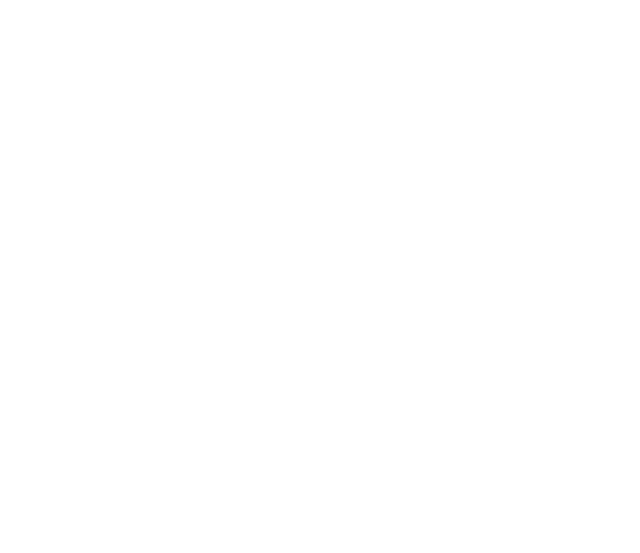
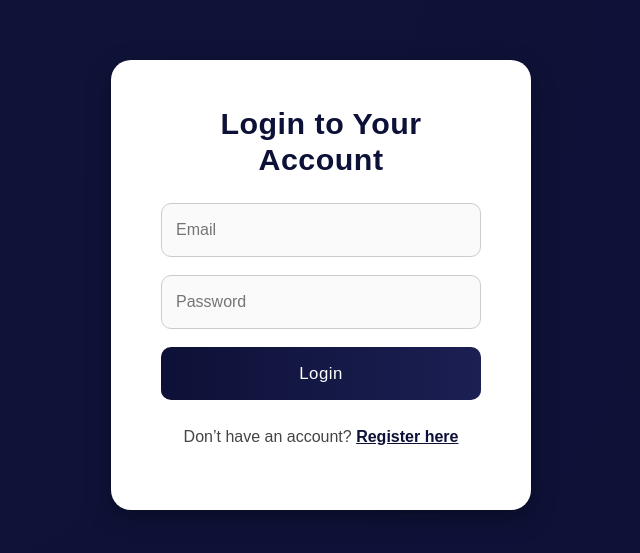
Before and after one commit to Vishakhakasture/Electronix_Hub, a React (Vite) app in the folder Electronix/: page /auth in a window 1280 px wide. Before the commit this address had no page. Shown: the part 115-668 px from the top of the page, without its empty margins (319-959 px from the left). Built offline with nearby package versions, Linux system fonts and the light colour scheme.

Commit message:
authentication

```diff
--- a/Electronix/package.json
+++ b/Electronix/package.json
@@ -11,6 +11,7 @@
   },
   "dependencies": {
     "bootstrap": "^5.3.8",
+    "firebase": "^12.4.0",
     "react": "^19.1.1",
     "react-bootstrap": "^2.10.10",
     "react-dom": "^19.1.1",
--- a/Electronix/src/App.jsx
+++ b/Electronix/src/App.jsx
@@ -1,5 +1,6 @@
 import './App.css';
 import Home from './components/home-page/Home.jsx';
+import Auth from './components/auth-page/Auth.jsx'
 import { BrowserRouter, Routes, Route } from 'react-router-dom';
 import SubCategoryPage from './components/home-page/SubCategoryPage.jsx';
 
@@ -8,7 +9,7 @@
     <BrowserRouter>
       <Routes>
         <Route path="/" element={<Home />} />
-
+        <Route path="/auth" element={<Auth />} />
         <Route
           path="/electronics/:category/:subCategory"
           element={<SubCategoryPage/>}
--- /dev/null
+++ b/Electronix/src/components/auth-page/Auth.css
@@ -0,0 +1,119 @@
+.auth-container {
+  display: flex;
+  justify-content: center;
+  align-items: center;
+  min-height: 100vh;
+  background: radial-gradient(circle at top left, #101439, #0d1137);
+  font-family: "Poppins", sans-serif;
+  padding: 20px;
+}
+
+.auth-card {
+  background: #ffffff;
+  border-radius: 20px;
+  padding: 45px 50px;
+  box-shadow: 0 8px 25px rgba(0, 0, 0, 0.35);
+  width: 100%;
+  max-width: 420px;
+  text-align: center;
+  transition: all 0.3s ease;
+}
+
+.auth-card:hover {
+  transform: translateY(-4px);
+  box-shadow: 0 10px 28px rgba(0, 0, 0, 0.4);
+}
+
+.auth-card h2 {
+  color: #0d1137;
+  font-size: 1.9rem;
+  margin-bottom: 25px;
+  font-weight: 700;
+  letter-spacing: 0.5px;
+}
+
+.auth-input {
+  width: 100%;
+  padding: 14px;
+  margin-bottom: 18px;
+  border: 1px solid #ccc;
+  border-radius: 10px;
+  font-size: 1rem;
+  outline: none;
+  transition: all 0.3s ease;
+  background-color: #fafafa;
+}
+
+.auth-input:focus {
+  border-color: #ffd700;
+  box-shadow: 0 0 6px #ffd700;
+  background-color: #fff;
+}
+
+.auth-btn {
+  width: 100%;
+  background: linear-gradient(90deg, #0d1137, #1b1f52);
+  color: #fff;
+  padding: 14px;
+  border: none;
+  border-radius: 10px;
+  font-size: 1.05rem;
+  cursor: pointer;
+  transition: all 0.3s ease;
+  font-weight: 500;
+  letter-spacing: 0.5px;
+}
+
+.auth-btn:hover {
+  background: linear-gradient(90deg, #1b1f52, #2d437c);
+  transform: translateY(-3px);
+}
+
+.auth-error {
+  background-color: #ffe5e5;
+  color: #c62828;
+  padding: 10px;
+  border-radius: 8px;
+  margin-bottom: 18px;
+  font-size: 0.9rem;
+}
+
+.auth-toggle {
+  margin-top: 25px;
+  color: #444;
+  font-size: 1rem;
+}
+
+.auth-link {
+  color: #0d1137;
+  font-weight: 600;
+  cursor: pointer;
+  text-decoration: underline;
+  transition: color 0.3s;
+}
+
+.auth-link:hover {
+  color: #ffd700;
+}
+
+/* 🌐 Responsive design */
+@media (max-width: 600px) {
+  .auth-card {
+    padding: 30px 25px;
+    max-width: 90%;
+  }
+
+  .auth-card h2 {
+    font-size: 1.5rem;
+  }
+
+  .auth-input,
+  .auth-btn {
+    font-size: 0.95rem;
+    padding: 12px;
+  }
+
+  .auth-toggle {
+    font-size: 0.9rem;
+  }
+}
--- /dev/null
+++ b/Electronix/src/components/auth-page/Auth.jsx
@@ -0,0 +1,125 @@
+import React, { useState } from "react";
+import {
+  createUserWithEmailAndPassword,
+  signInWithEmailAndPassword,
+} from "firebase/auth";
+import { auth } from "../../firebase";
+import { useNavigate } from "react-router-dom";
+import "./Auth.css";
+
+const Auth = () => {
+  const [isLogin, setIsLogin] = useState(true);
+  const [email, setEmail] = useState("");
+  const [password, setPassword] = useState("");
+  const [confirmPassword, setConfirmPassword] = useState("");
+  const [error, setError] = useState("");
+  const navigate = useNavigate();
+
+  const handleAuth = async (e) => {
+    e.preventDefault();
+    setError("");
+
+    if (!email || !password) {
+      setError("All fields are required");
+      return;
+    }
+
+    if (!isLogin && password !== confirmPassword) {
+      setError("Passwords do not match");
+      return;
+    }
+
+    try {
+      if (isLogin) {
+        // 🔹 Login user
+        await signInWithEmailAndPassword(auth, email, password);
+        alert("✅ Login successful!");
+        navigate("/");
+      } else {
+        // 🔹 Register new user
+        await createUserWithEmailAndPassword(auth, email, password);
+        alert("🎉 Registration successful!");
+        setIsLogin(true);
+        setEmail("");
+        setPassword("");
+        setConfirmPassword("");
+      }
+    } catch (err) {
+      if (isLogin) {
+        setError("Invalid email or password");
+      } else {
+        if (err.code === "auth/email-already-in-use") {
+          setError("Email already registered");
+        } else if (err.code === "auth/weak-password") {
+          setError("Password should be at least 6 characters");
+        } else {
+          setError("Registration failed. Try again.");
+        }
+      }
+    }
+  };
+
+  return (
+    <div className="auth-container">
+      <div className="auth-card">
+        <h2>{isLogin ? "Login to Your Account" : "Create New Account"}</h2>
+        {error && <p className="auth-error">{error}</p>}
+
+        <form onSubmit={handleAuth}>
+          <input
+            type="email"
+            placeholder="Email"
+            className="auth-input"
+            value={email}
+            onChange={(e) => setEmail(e.target.value)}
+            required
+          />
+
+          <input
+            type="password"
+            placeholder="Password"
+            className="auth-input"
+            value={password}
+            onChange={(e) => setPassword(e.target.value)}
+            required
+          />
+
+          {!isLogin && (
+            <input
+              type="password"
+              placeholder="Confirm Password"
+              className="auth-input"
+              value={confirmPassword}
+              onChange={(e) => setConfirmPassword(e.target.value)}
+              required
+            />
+          )}
+
+          <button type="submit" className="auth-btn">
+            {isLogin ? "Login" : "Register"}
+          </button>
+        </form>
+
+        <p className="auth-toggle">
+          {isLogin ? (
+            <>
+              Don’t have an account?{" "}
+              <span onClick={() => setIsLogin(false)} className="auth-link">
+                Register here
+              </span>
+            </>
+          ) : (
+            <>
+              Already have an account?{" "}
+              <span onClick={() => setIsLogin(true)} className="auth-link">
+                Login here
+              </span>
+            </>
+          )}
+        </p>
+      </div>
+    </div>
+  );
+};
+
+export default Auth;
--- a/Electronix/src/components/home-page/Navbar.css
+++ b/Electronix/src/components/home-page/Navbar.css
@@ -4,7 +4,7 @@
   align-items: center;
   background: linear-gradient(90deg, #0d1137, #1b1f52);
   height: 80px;
-  padding: 0 120px; /* left-right spacing */
+  padding: 0 120px;
   box-shadow: 0 3px 12px rgba(0, 0, 0, 0.25);
   position: sticky;
   top: 0;
@@ -54,6 +54,7 @@
   align-items: center;
   gap: 25px;
   margin-right: 40px;
+  position: relative;
 }
 
 .icon-container {
@@ -61,8 +62,9 @@
   align-items: center;
   cursor: pointer;
   color: #ffffff;
-  font-size: 1.2rem;
+  font-size: 1.3rem;
   transition: transform 0.2s ease, color 0.2s ease;
+  position: relative;
 }
 
 .icon-container:hover {
@@ -70,6 +72,56 @@
   transform: scale(1.08);
 }
 
+/* =========================
+   DROPDOWN MENU STYLING
+   ========================= */
+.user-menu {
+  position: relative;
+}
+
+.dropdown-menu {
+  position: absolute;
+  top: 45px;
+  right: 0;
+  background: #ffffff;
+  border-radius: 10px;
+  box-shadow: 0 4px 15px rgba(0, 0, 0, 0.25);
+  padding: 10px 15px;
+  z-index: 2000;
+  min-width: 160px;
+  animation: fadeIn 0.25s ease-in-out;
+}
+
+.dropdown-menu button {
+  background: none;
+  border: none;
+  color: #1b1f52;
+  font-size: 15px;
+  cursor: pointer;
+  width: 100%;
+  text-align: left;
+  padding: 8px 0;
+  transition: color 0.2s ease;
+}
+
+.dropdown-menu button:hover {
+  color: #ffd700;
+}
+
+@keyframes fadeIn {
+  from {
+    opacity: 0;
+    transform: translateY(-5px);
+  }
+  to {
+    opacity: 1;
+    transform: translateY(0);
+  }
+}
+
+/* =========================
+   RESPONSIVE DESIGN
+   ========================= */
 @media (max-width: 768px) {
   .navbar {
     flex-direction: column;
@@ -84,9 +136,89 @@
 
   .logo-text {
     font-size: 1.2rem;
+    margin-left: 0;
   }
 
   .icon-container {
-    font-size: 1rem;
+    font-size: 1.1rem;
+  }
+
+  .dropdown-menu {
+    top: 38px;
+    right: -10px;
+    min-width: 130px;
   }
 }
+
+/* --- User dropdown styles --- */
+.user-menu {
+  position: relative;
+}
+
+.user-dropdown {
+  position: absolute;
+  top: 40px;
+  right: 0;
+  background: white;
+  color: #333;
+  border-radius: 8px;
+  box-shadow: 0 4px 12px rgba(0, 0, 0, 0.2);
+  padding: 10px 15px;
+  min-width: 150px;
+  z-index: 100;
+}
+
+.user-dropdown p {
+  margin: 0;
+  font-size: 0.9rem;
+  cursor: pointer;
+  transition: color 0.2s;
+}
+
+.user-dropdown p:hover {
+  color: #0d1137;
+  font-weight: 600;
+}
+
+.user-menu {
+  position: relative;
+}
+
+.user-dropdown {
+  position: absolute;
+  top: 45px;
+  right: 0;
+  background: #ffffff;
+  border-radius: 10px;
+  box-shadow: 0 4px 12px rgba(0, 0, 0, 0.2);
+  padding: 8px 0;
+  z-index: 999;
+  width: 160px;
+  animation: fadeIn 0.25s ease-in-out;
+}
+
+.user-dropdown p {
+  padding: 10px 15px;
+  margin: 0;
+  color: #0d1137;
+  font-weight: 500;
+  font-size: 0.95rem;
+  cursor: pointer;
+  transition: all 0.3s ease;
+}
+
+.user-dropdown p:hover {
+  background: #0d1137;
+  color: #ffd700;
+}
+
+@keyframes fadeIn {
+  from {
+    opacity: 0;
+    transform: translateY(-5px);
+  }
+  to {
+    opacity: 1;
+    transform: translateY(0);
+  }
+}
--- a/Electronix/src/components/home-page/Navbar.jsx
+++ b/Electronix/src/components/home-page/Navbar.jsx
@@ -1,30 +1,64 @@
-import React from "react";
+import React, { useState, useEffect, useRef } from "react";
 import "./Navbar.css";
 import { FaUser, FaShoppingCart } from "react-icons/fa";
+import { useNavigate } from "react-router-dom";
 
 const Navbar = () => {
+  const [showDropdown, setShowDropdown] = useState(false);
+  const navigate = useNavigate();
+  const dropdownRef = useRef(null);
+
+  // Toggle dropdown visibility when user icon clicked
+  const handleUserClick = () => {
+    setShowDropdown((prev) => !prev);
+  };
+
+  // Navigate to auth page
+  const handleLoginClick = () => {
+    setShowDropdown(false);
+    navigate("/auth");
+  };
+
+  // Close dropdown if clicked outside
+  useEffect(() => {
+    const handleClickOutside = (e) => {
+      if (dropdownRef.current && !dropdownRef.current.contains(e.target)) {
+        setShowDropdown(false);
+      }
+    };
+    document.addEventListener("click", handleClickOutside);
+    return () => document.removeEventListener("click", handleClickOutside);
+  }, []);
+
   return (
     <nav className="navbar">
       <div className="nav-left">
-        <h1 className="logo-text">ElectroNix</h1>
+        <h1 className="logo-text" onClick={() => navigate("/")}>
+          ElectroNix
+        </h1>
       </div>
 
       <div className="nav-center">
         <input
           type="text"
           className="search-input"
-          placeholder="Search for gifts, flowers, or more..."
+          placeholder="Search for electronics, gifts, or more..."
         />
       </div>
 
       <div className="nav-right">
         <div className="icon-container">
           <FaShoppingCart className="nav-icon" />
-          {/* <span>Cart</span> */}
         </div>
-        <div className="icon-container">
-          <FaUser className="nav-icon" />
-          {/* <span>Account</span> */}
+
+        <div className="icon-container user-menu" ref={dropdownRef}>
+          <FaUser className="nav-icon" onClick={handleUserClick} />
+
+          {showDropdown && (
+            <div className="user-dropdown">
+              <p onClick={handleLoginClick}>Login / Register</p>
+            </div>
+          )}
         </div>
       </div>
     </nav>
--- /dev/null
+++ b/Electronix/src/firebase.js
@@ -0,0 +1,18 @@
+// src/firebase.js
+import { initializeApp } from "firebase/app";
+import { getAuth } from "firebase/auth";
+
+const firebaseConfig = {
+  apiKey: "AIzaSyD67VPooCYP4eOURITrYTImGyL4yM4dXtk",
+  authDomain: "electronix-auth.firebaseapp.com",
+  projectId: "electronix-auth",
+  storageBucket: "electronix-auth.firebasestorage.app",
+  messagingSenderId: "72693867331",
+  appId: "1:72693867331:web:758333049ab161050e85f6",
+  measurementId: "G-PCJ5ZV16SV",
+};
+
+const app = initializeApp(firebaseConfig);
+
+// Initialize Firebase Authentication
+export const auth = getAuth(app);
```
Also changed, not shown: 1 other file (tests, documents, lock files or other folders).
